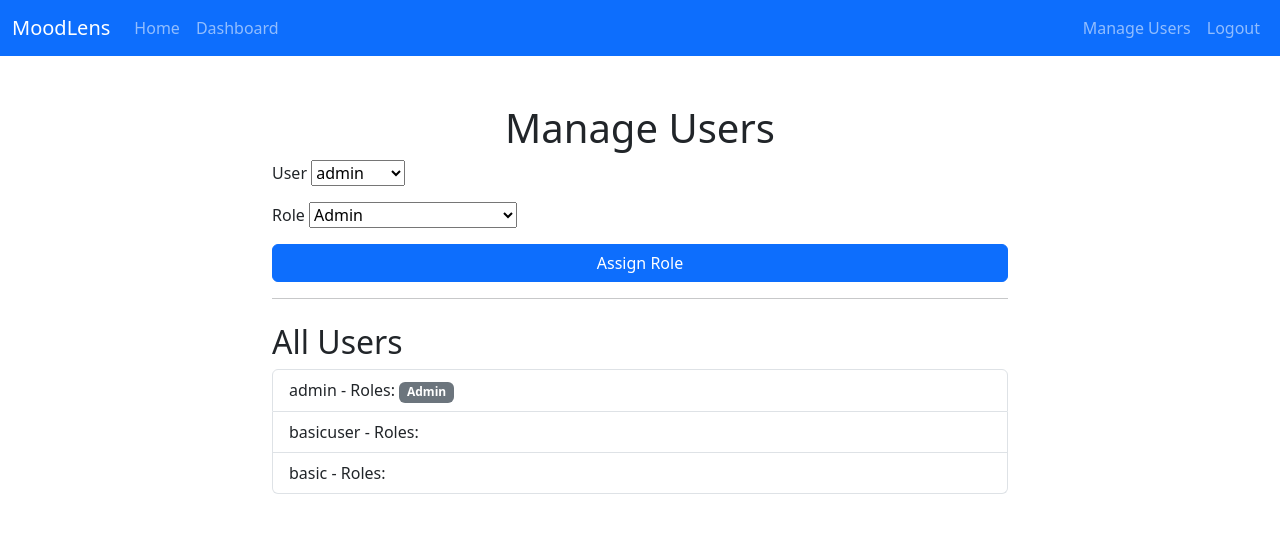
After one commit to gefrank/MoodLens, a Flask app: page /admin/manage_users in a window 1280 px wide. The commit adds this page. Shown: the top 533 px of the page. Run offline with Flask 3, Linux system fonts and the light colour scheme; a user stored in the database is signed in.

Commit message:
Added role based security, registration and user admin forms. Still have work to do though.

```diff
--- a/app.py
+++ b/app.py
@@ -8,6 +8,8 @@ from modules.routes.auth_routes import auth_routes
 from modules.routes.dashboard_routes import dashboard_routes
 from modules.routes.main_routes import main_routes
 from modules.routes.export_routes import export_routes
+from modules.routes.admin_routes import admin_routes
+from modules.models import Role
 
 # Load environment variables from the .env file
 load_dotenv()
@@ -30,6 +32,7 @@ app.register_blueprint(main_routes)
 app.register_blueprint(auth_routes, url_prefix="/auth")
 app.register_blueprint(dashboard_routes, url_prefix="/dashboard")
 app.register_blueprint(export_routes, url_prefix="/export")
+app.register_blueprint(admin_routes, url_prefix="/admin")
 
 # Create database tables
 with app.app_context():
--- /dev/null
+++ b/modules/forms.py
@@ -0,0 +1,17 @@
+from flask_wtf import FlaskForm
+from wtforms import StringField, PasswordField, SubmitField, SelectField
+from wtforms.validators import DataRequired, Length, EqualTo
+
+class RegistrationForm(FlaskForm):
+    username = StringField("Username", validators=[DataRequired(), Length(min=3, max=150)])
+    password = PasswordField("Password", validators=[DataRequired(), Length(min=6)])
+    confirm_password = PasswordField("Confirm Password", validators=[
+        DataRequired(),
+        EqualTo("password", message="Passwords must match.")
+    ])
+    submit = SubmitField("Register")
+
+class UserRoleForm(FlaskForm):
+    user_id = SelectField("User", coerce=int, validators=[DataRequired()])
+    role_id = SelectField("Role", coerce=int, validators=[DataRequired()])
+    submit = SubmitField("Assign Role")
--- a/modules/models.py
+++ b/modules/models.py
@@ -5,11 +5,37 @@ from datetime import datetime
 
 bcrypt = Bcrypt()
 
+# Association table for many-to-many relationship
+class UserRole(db.Model):
+    __tablename__ = 'user_roles'
+
+    # Composite primary key using user_id and role_id
+    user_id = db.Column(db.Integer, db.ForeignKey('users.id'), primary_key=True)
+    role_id = db.Column(db.Integer, db.ForeignKey('roles.id'), primary_key=True)
+
+    def __repr__(self):
+        return f"<UserRole user_id={self.user_id} role_id={self.role_id}>"
+
+
 class User(UserMixin, db.Model):
     __tablename__ = 'users'
     id = db.Column(db.Integer, primary_key=True)
     username = db.Column(db.String(150), unique=True, nullable=False)
     password_hash = db.Column(db.String(150), nullable=False)
+
+    # Define a many-to-many relationship with Role
+    roles = db.relationship(
+        'Role',
+        secondary='user_roles',  # Reference the user_roles table
+        backref=db.backref('users', lazy='dynamic')  # Allows querying users from a role
+    )
+
+
+    def has_role(self, role_name):
+        if not self.roles:  # Handle None or empty list
+            return False
+        return any(role.name == role_name for role in self.roles)
+
 
     @staticmethod
     def hash_password(password):
@@ -34,19 +60,6 @@ class Role(db.Model):
         return f"<Role {self.name}>"
 
 
-class UserRole(db.Model):
-    __tablename__ = 'user_roles'
-    id = db.Column(db.Integer, primary_key=True)
-    user_id = db.Column(db.Integer, nullable=False)  # Replace with a foreign key if you have a User model
-    role_id = db.Column(db.Integer, db.ForeignKey('roles.id'), nullable=False)
-
-    # Relationship to Role
-    role = db.relationship('Role', backref=db.backref('user_roles', lazy=True))
-
-    def __repr__(self):
-        return f"<UserRole user_id={self.user_id} role_id={self.role_id}>"
-
-
 class SentimentLog(db.Model):
     __tablename__ = "sentiment_logs"
 
--- /dev/null
+++ b/modules/routes/admin_routes.py
@@ -0,0 +1,27 @@
+from flask import Blueprint, render_template, redirect, url_for, flash
+from flask_login import login_required
+from modules.models import User, Role, UserRole
+from modules.utilities.database import db
+from modules.forms import UserRoleForm
+
+admin_routes = Blueprint("admin", __name__)
+
+@admin_routes.route("/manage_users", methods=["GET", "POST"])
+@login_required
+def manage_users():
+    form = UserRoleForm()
+    form.user_id.choices = [(user.id, user.username) for user in User.query.all()]
+    form.role_id.choices = [(role.id, role.name) for role in Role.query.all()]
+
+    if form.validate_on_submit():
+        user = User.query.get(form.user_id.data)
+        role = Role.query.get(form.role_id.data)
+        if role not in user.roles:
+            user.roles.append(role)
+            db.session.commit()
+            flash("Role assigned successfully!", "success")
+        else:
+            flash("User already has this role.", "warning")
+
+    users = User.query.all()
+    return render_template("manage_users.html", form=form, users=users)
--- a/templates/base.html
+++ b/templates/base.html
@@ -14,23 +14,36 @@
             <button class="navbar-toggler" type="button" data-bs-toggle="collapse" data-bs-target="#navbarNav" aria-controls="navbarNav" aria-expanded="false" aria-label="Toggle navigation">
                 <span class="navbar-toggler-icon"></span>
             </button>
+            <!-- TODO Remove Testing -->
+            <!-- <p>Is authenticated: {{ current_user.is_authenticated }}</p>
+            <p>Roles: {{ current_user.roles if current_user.is_authenticated else 'None' }}</p>             -->
             <div class="collapse navbar-collapse" id="navbarNav">
                 <ul class="navbar-nav me-auto">
                     <li class="nav-item">
                         <a class="nav-link" href="/">Home</a>
                     </li>
+                    {% if current_user.is_authenticated and (current_user.has_role("Admin") or current_user.has_role("UserAdmin")) %}
                     <li class="nav-item">
                         <a class="nav-link" href="/dashboard">Dashboard</a>
                     </li>
+                    {% endif %}
                 </ul>
                 <ul class="navbar-nav">
                     {% if current_user.is_authenticated %}
+                        {% if current_user.has_role("Admin") %}
+                            <li class="nav-item">
+                                <a class="nav-link" href="/admin/manage_users">Manage Users</a>
+                            </li>
+                        {% endif %}
                         <li class="nav-item">
                             <a class="nav-link" href="/auth/logout">Logout</a>
                         </li>
                     {% else %}
                         <li class="nav-item">
                             <a class="nav-link" href="/auth/login">Login</a>
+                        </li>
+                        <li class="nav-item">
+                            <a class="nav-link" href="/auth/register">Register</a>
                         </li>
                     {% endif %}
                 </ul>
--- /dev/null
+++ b/templates/manage_users.html
@@ -0,0 +1,33 @@
+{% extends "base.html" %}
+
+{% block title %}Manage Users{% endblock %}
+
+{% block content %}
+<div class="row">
+    <div class="col-md-8 mx-auto">
+        <h1 class="text-center">Manage Users</h1>
+        <form method="post">
+            {{ form.hidden_tag() }}
+            <div class="mb-3">
+                {{ form.user_id.label }} {{ form.user_id }}
+            </div>
+            <div class="mb-3">
+                {{ form.role_id.label }} {{ form.role_id }}
+            </div>
+            <button type="submit" class="btn btn-primary w-100">{{ form.submit.label }}</button>
+        </form>
+        <hr>
+        <h2 class="mt-4">All Users</h2>
+        <ul class="list-group">
+            {% for user in users %}
+                <li class="list-group-item">
+                    {{ user.username }} - Roles:
+                    {% for role in user.roles %}
+                        <span class="badge bg-secondary">{{ role.name }}</span>
+                    {% endfor %}
+                </li>
+            {% endfor %}
+        </ul>
+    </div>
+</div>
+{% endblock %}
```
Also changed, not shown: modules/routes/auth_routes.py (+34 -9 lines), templates/register.html (+30 -7 lines), README.md, instance/moodlens.db.
